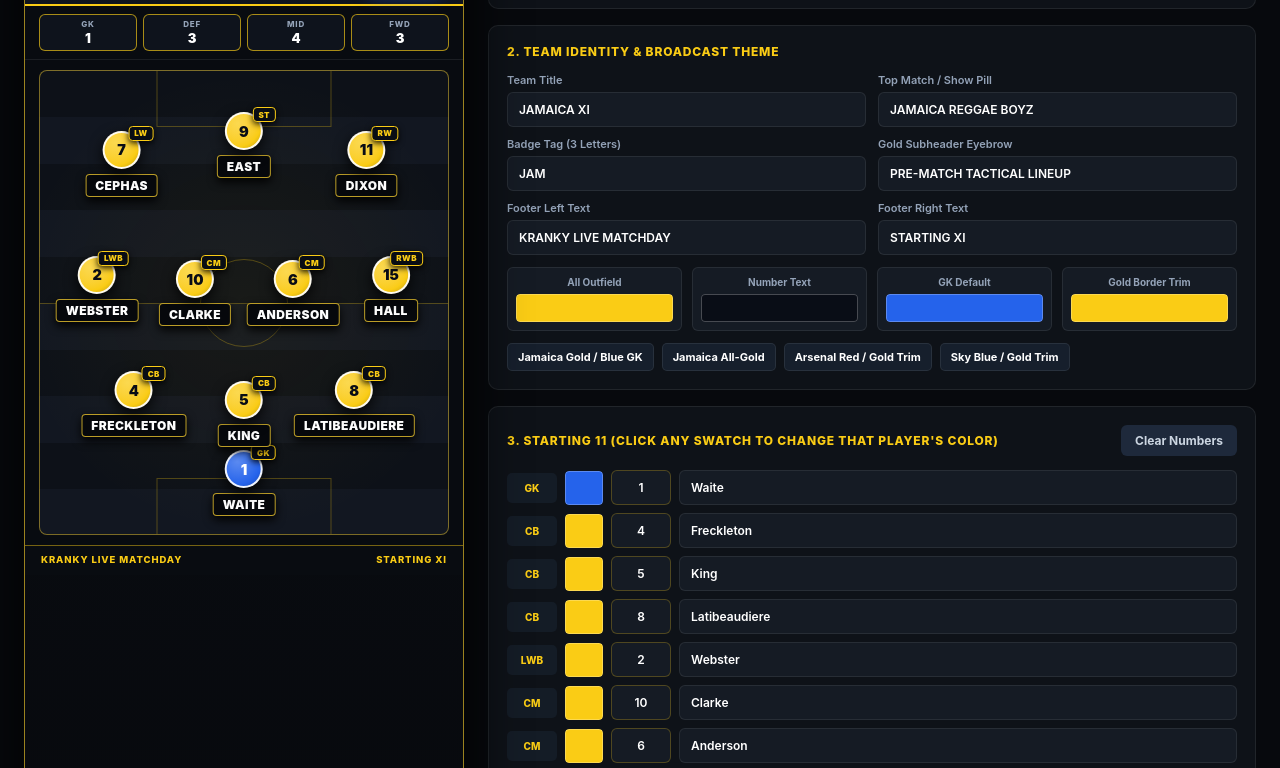
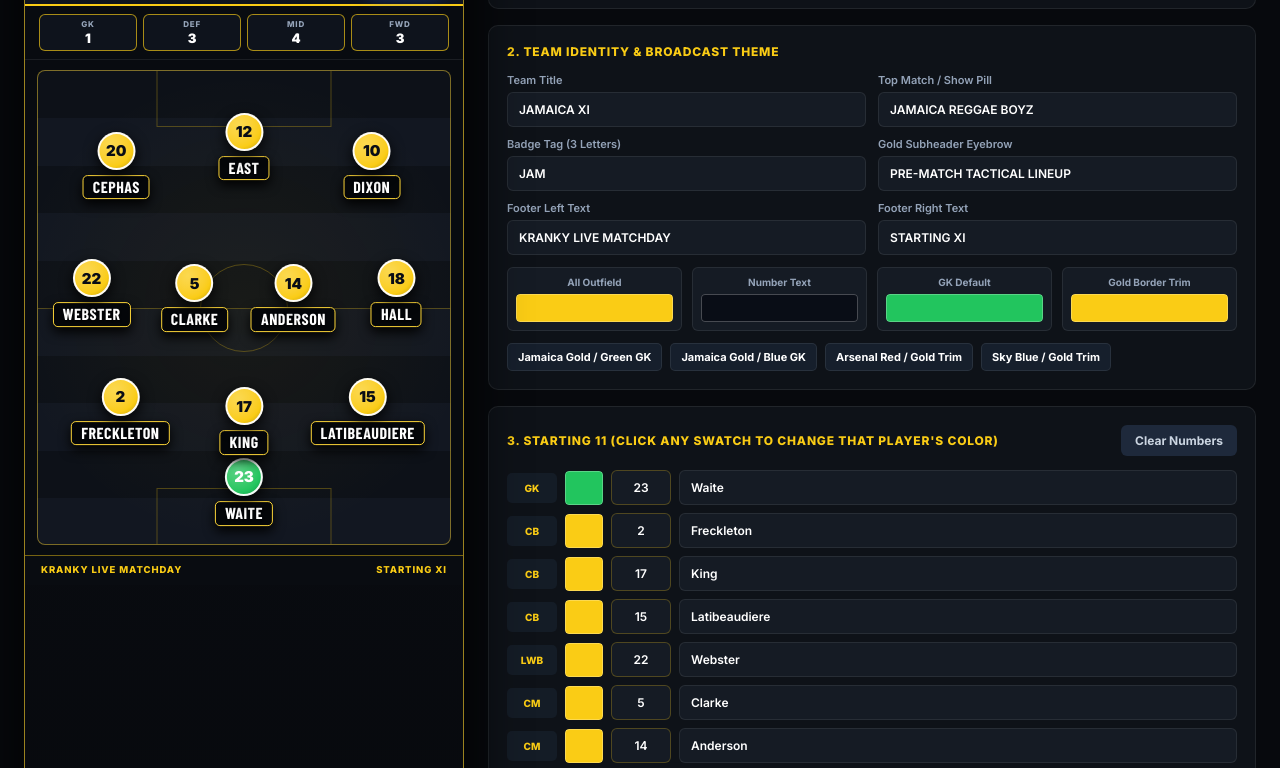
Before and after one commit to spencber/kranky-starting-11, a plain HTML site: page index.html in a window 1280 px wide. Shown: the part 194-962 px from the top of the page. Drawn offline with nearby package versions, Linux system fonts and the light colour scheme; a web font is replaced by a local one.

Commit message:
Update index.html

```diff
--- a/index.html
+++ b/index.html
@@ -5,6 +5,8 @@
   <meta name="viewport" content="width=device-width, initial-scale=1.0" />
   <title>Kranky Starting 11 Studio</title>
   <style>
+    @import url('https://fonts.googleapis.com/css2?family=Barlow+Condensed:wght@700;800;900&family=Inter:wght@600;700;800;900&display=swap');
+
     :root {
       --bg-app: #07090d;
       --bg-panel: #0e1218;
@@ -12,7 +14,7 @@
       --border-subtle: rgba(255, 255, 255, 0.08);
       --kit-primary: #facc15;
       --kit-text: #090d16;
-      --gk-primary: #2563eb;
+      --gk-primary: #22c55e;
       --accent-color: #facc15;
       --text-main: #f8fafc;
       --text-muted: #94a3b8;
@@ -131,7 +133,6 @@
       position: relative;
     }
 
-    /* Top Pill Bar (Matches "Jamaica 3 - 2 Mexico" pill) */
     .top-match-bar {
       padding: 10px 16px 6px;
       display: flex;
@@ -163,7 +164,6 @@
       font-size: 10.5px;
     }
 
-    /* Gold-Ruled Broadcast Header */
     .graphic-header {
       padding: 10px 18px 12px;
       background: linear-gradient(180deg, #0b0f16 0%, #0f141e 100%);
@@ -214,7 +214,6 @@
       line-height: 1.05;
     }
 
-    /* Circular Formation Callout Badge (Matches the Rating Circle on Right) */
     .formation-circle-badge {
       min-width: 66px;
       height: 54px;
@@ -247,7 +246,6 @@
       margin-top: 2px;
     }
 
-    /* Gold-Bordered Tactical Summary Strip (Matches the 5 Stat Boxes) */
     .tactical-boxes-strip {
       display: grid;
       grid-template-columns: repeat(4, 1fr);
@@ -282,14 +280,14 @@
 
     /* --- TACTICAL PITCH AREA --- */
     .pitch-wrapper {
-      padding: 10px 14px 10px;
+      padding: 10px 12px 10px;
       background: #080b10;
     }
 
     .pitch {
       position: relative;
       width: 100%;
-      height: 465px;
+      height: 475px;
       border-radius: 8px;
       border: 1.5px solid color-mix(in srgb, var(--accent-color) 40%, rgba(255, 255, 255, 0.1));
       overflow: hidden;
@@ -298,9 +296,9 @@
         repeating-linear-gradient(
           to bottom,
           #0d1118 0px,
-          #0d1118 46.5px,
-          #121721 46.5px,
-          #121721 93px
+          #0d1118 47.5px,
+          #121721 47.5px,
+          #121721 95px
         );
     }
 
@@ -346,7 +344,7 @@
       border-bottom: none;
     }
 
-    /* --- PLAYER TOKENS WITH POSITION BADGES --- */
+    /* --- PLAYER TOKENS WITH LARGE, HIGH-VISIBILITY NAMEPLATES --- */
     .player-node {
       position: absolute;
       transform: translate(-50%, -50%);
@@ -375,15 +373,14 @@
       );
       color: var(--token-fg, var(--kit-text));
       font-weight: 900;
-      font-size: 14.5px;
+      font-size: 15px;
       display: flex;
       align-items: center;
       justify-content: center;
-      border: 2px solid rgba(255, 255, 255, 0.92);
-      box-shadow: 0 5px 14px rgba(0, 0, 0, 0.85);
+      border: 2px solid rgba(255, 255, 255, 0.95);
+      box-shadow: 0 5px 14px rgba(0, 0, 0, 0.9);
     }
 
-    /* Position Badge on Top-Right of Player Circle */
     .pos-pill {
       display: none;
       position: absolute;
@@ -404,20 +401,23 @@
       display: inline-block;
     }
 
-    /* High-Contrast Broadcast Nameplate */
+    /* BIGGER, BOLDER BROADCAST TV NAMEPLATE */
     .name-plate {
       margin-top: 5px;
       padding: 3px 9px;
-      background: #06080c;
-      border: 1.5px solid color-mix(in srgb, var(--accent-color) 65%, rgba(255, 255, 255, 0.25));
-      border-radius: 4px;
-      font-size: 12px;
+      background: #040609;
+      border: 1.5px solid color-mix(in srgb, var(--accent-color) 85%, #ffffff);
+      border-radius: 5px;
+      font-family: 'Barlow Condensed', 'Inter', sans-serif;
+      font-size: 16px;
       font-weight: 900;
-      letter-spacing: 0.4px;
+      line-height: 1.05;
+      letter-spacing: 0.5px;
       color: #ffffff;
+      text-shadow: 0 1px 2px rgba(0, 0, 0, 1);
       text-transform: uppercase;
       white-space: nowrap;
-      box-shadow: 0 4px 10px rgba(0, 0, 0, 0.95);
+      box-shadow: 0 5px 12px rgba(0, 0, 0, 0.98);
     }
 
     .graphic-footer {
@@ -627,7 +627,7 @@
   </header>
 
   <main class="workspace">
-    <!-- LEFT: BROADCAST GRAPHIC (KRANKY RATINGS PRESENTATION STYLE) -->
+    <!-- LEFT: BROADCAST GRAPHIC -->
     <section class="broadcast-card" id="broadcastGraphic">
       <div class="top-match-bar">
         <div class="match-pill">
@@ -658,7 +658,7 @@
       </div>
 
       <div class="pitch-wrapper">
-        <div class="pitch show-pos" id="pitchCanvas">
+        <div class="pitch" id="pitchCanvas">
           <div class="pitch-line-half"></div>
           <div class="pitch-circle-center"></div>
           <div class="pitch-box-top"></div>
@@ -695,7 +695,7 @@
           </div>
           <div style="display:flex; align-items:flex-end; padding-bottom:6px;">
             <label style="display:flex; align-items:center; gap:8px; cursor:pointer; color:#e2e8f0;">
-              <input type="checkbox" id="togglePosCheck" checked onchange="togglePositions()" />
+              <input type="checkbox" id="togglePosCheck" onchange="togglePositions()" />
               Show Position Badges (GK, CB, LWB, ST)
             </label>
           </div>
@@ -750,7 +750,7 @@
           </div>
           <div class="color-box">
             <span>GK Default</span>
-            <input type="color" id="gkColorPicker" value="#2563eb" oninput="updateGlobalColors()" />
+            <input type="color" id="gkColorPicker" value="#22c55e" oninput="updateGlobalColors()" />
           </div>
           <div class="color-box">
             <span>Gold Border Trim</span>
@@ -759,8 +759,8 @@
         </div>
 
         <div class="preset-row">
+          <button class="preset-btn" onclick="applyPreset('#facc15', '#090d16', '#22c55e', '#facc15')">Jamaica Gold / Green GK</button>
           <button class="preset-btn" onclick="applyPreset('#facc15', '#090d16', '#2563eb', '#facc15')">Jamaica Gold / Blue GK</button>
-          <button class="preset-btn" onclick="applyPreset('#facc15', '#090d16', '#facc15', '#facc15')">Jamaica All-Gold</button>
           <button class="preset-btn" onclick="applyPreset('#ef4444', '#ffffff', '#2563eb', '#facc15')">Arsenal Red / Gold Trim</button>
           <button class="preset-btn" onclick="applyPreset('#38bdf8', '#090d16', '#f97316', '#facc15')">Sky Blue / Gold Trim</button>
         </div>
@@ -793,36 +793,36 @@
     const FORMATIONS = {
       "3-4-3": [
         { pos: "GK", x: 50, y: 89 },
-        { pos: "CB", x: 23, y: 72 },
+        { pos: "CB", x: 20, y: 72 },
         { pos: "CB", x: 50, y: 74 },
-        { pos: "CB", x: 77, y: 72 },
-        { pos: "LWB", x: 14, y: 47 },
+        { pos: "CB", x: 80, y: 72 },
+        { pos: "LWB", x: 13, y: 47 },
         { pos: "CM", x: 38, y: 48 },
         { pos: "CM", x: 62, y: 48 },
-        { pos: "RWB", x: 86, y: 47 },
-        { pos: "LW", x: 20, y: 20 },
+        { pos: "RWB", x: 87, y: 47 },
+        { pos: "LW", x: 19, y: 20 },
         { pos: "ST", x: 50, y: 16 },
-        { pos: "RW", x: 80, y: 20 }
+        { pos: "RW", x: 81, y: 20 }
       ],
       "4-3-3": [
         { pos: "GK", x: 50, y: 89 },
-        { pos: "LB", x: 15, y: 72 },
+        { pos: "LB", x: 14, y: 72 },
         { pos: "CB", x: 38, y: 74 },
         { pos: "CB", x: 62, y: 74 },
-        { pos: "RB", x: 85, y: 72 },
-        { pos: "CM", x: 24, y: 48 },
+        { pos: "RB", x: 86, y: 72 },
+        { pos: "CM", x: 23, y: 48 },
         { pos: "CDM", x: 50, y: 50 },
-        { pos: "CM", x: 76, y: 48 },
+        { pos: "CM", x: 77, y: 48 },
         { pos: "LW", x: 18, y: 20 },
         { pos: "ST", x: 50, y: 16 },
         { pos: "RW", x: 82, y: 20 }
       ],
       "4-2-3-1": [
         { pos: "GK", x: 50, y: 89 },
-        { pos: "LB", x: 15, y: 72 },
+        { pos: "LB", x: 14, y: 72 },
         { pos: "CB", x: 38, y: 74 },
         { pos: "CB", x: 62, y: 74 },
-        { pos: "RB", x: 85, y: 72 },
+        { pos: "RB", x: 86, y: 72 },
         { pos: "CDM", x: 35, y: 55 },
         { pos: "CDM", x: 65, y: 55 },
         { pos: "LW", x: 18, y: 35 },
@@ -832,67 +832,67 @@
       ],
       "3-5-2": [
         { pos: "GK", x: 50, y: 89 },
-        { pos: "CB", x: 23, y: 73 },
+        { pos: "CB", x: 20, y: 73 },
         { pos: "CB", x: 50, y: 75 },
-        { pos: "CB", x: 77, y: 73 },
-        { pos: "LWB", x: 13, y: 47 },
+        { pos: "CB", x: 80, y: 73 },
+        { pos: "LWB", x: 12, y: 47 },
         { pos: "CM", x: 31, y: 48 },
         { pos: "CDM", x: 50, y: 50 },
         { pos: "CM", x: 69, y: 48 },
-        { pos: "RWB", x: 87, y: 47 },
-        { pos: "ST", x: 36, y: 18 },
-        { pos: "ST", x: 64, y: 18 }
+        { pos: "RWB", x: 88, y: 47 },
+        { pos: "ST", x: 35, y: 18 },
+        { pos: "ST", x: 65, y: 18 }
       ],
       "4-4-2": [
         { pos: "GK", x: 50, y: 89 },
-        { pos: "LB", x: 15, y: 72 },
+        { pos: "LB", x: 14, y: 72 },
         { pos: "CB", x: 38, y: 74 },
         { pos: "CB", x: 62, y: 74 },
-        { pos: "RB", x: 85, y: 72 },
-        { pos: "LM", x: 15, y: 47 },
+        { pos: "RB", x: 86, y: 72 },
+        { pos: "LM", x: 14, y: 47 },
         { pos: "CM", x: 38, y: 47 },
         { pos: "CM", x: 62, y: 47 },
-        { pos: "RM", x: 85, y: 47 },
-        { pos: "ST", x: 36, y: 18 },
-        { pos: "ST", x: 64, y: 18 }
+        { pos: "RM", x: 86, y: 47 },
+        { pos: "ST", x: 35, y: 18 },
+        { pos: "ST", x: 65, y: 18 }
       ],
       "5-3-2": [
         { pos: "GK", x: 50, y: 89 },
-        { pos: "LWB", x: 13, y: 71 },
+        { pos: "LWB", x: 12, y: 71 },
         { pos: "CB", x: 31, y: 74 },
         { pos: "CB", x: 50, y: 74 },
         { pos: "CB", x: 69, y: 74 },
-        { pos: "RWB", x: 87, y: 71 },
-        { pos: "CM", x: 26, y: 47 },
+        { pos: "RWB", x: 88, y: 71 },
+        { pos: "CM", x: 25, y: 47 },
         { pos: "CDM", x: 50, y: 47 },
-        { pos: "CM", x: 74, y: 47 },
-        { pos: "ST", x: 36, y: 18 },
-        { pos: "ST", x: 64, y: 18 }
+        { pos: "CM", x: 75, y: 47 },
+        { pos: "ST", x: 35, y: 18 },
+        { pos: "ST", x: 65, y: 18 }
       ],
       "4-1-4-1": [
         { pos: "GK", x: 50, y: 89 },
-        { pos: "LB", x: 15, y: 73 },
+        { pos: "LB", x: 14, y: 73 },
         { pos: "CB", x: 38, y: 75 },
         { pos: "CB", x: 62, y: 75 },
-        { pos: "RB", x: 85, y: 73 },
+        { pos: "RB", x: 86, y: 73 },
         { pos: "CDM", x: 50, y: 56 },
-        { pos: "LM", x: 15, y: 37 },
+        { pos: "LM", x: 14, y: 37 },
         { pos: "CM", x: 38, y: 37 },
         { pos: "CM", x: 62, y: 37 },
-        { pos: "RM", x: 85, y: 37 },
+        { pos: "RM", x: 86, y: 37 },
         { pos: "ST", x: 50, y: 15 }
       ],
       "4-3-2-1": [
         { pos: "GK", x: 50, y: 89 },
-        { pos: "LB", x: 15, y: 73 },
+        { pos: "LB", x: 14, y: 73 },
         { pos: "CB", x: 38, y: 75 },
         { pos: "CB", x: 62, y: 75 },
-        { pos: "RB", x: 85, y: 73 },
-        { pos: "CM", x: 25, y: 53 },
+        { pos: "RB", x: 86, y: 73 },
+        { pos: "CM", x: 24, y: 53 },
         { pos: "CDM", x: 50, y: 53 },
-        { pos: "CM", x: 75, y: 53 },
-        { pos: "CAM", x: 34, y: 34 },
-        { pos: "CAM", x: 66, y: 34 },
+        { pos: "CM", x: 76, y: 53 },
+        { pos: "CAM", x: 33, y: 34 },
+        { pos: "CAM", x: 67, y: 34 },
         { pos: "ST", x: 50, y: 15 }
       ]
     };
@@ -900,22 +900,22 @@
     let currentColors = {
       primary: "#facc15",
       text: "#090d16",
-      gk: "#2563eb",
+      gk: "#22c55e",
       accent: "#facc15"
     };
 
     let squad = [
-      { num: "1", name: "Waite", color: "#2563eb" },
-      { num: "4", name: "Freckleton", color: "#facc15" },
-      { num: "5", name: "King", color: "#facc15" },
-      { num: "8", name: "Latibeaudiere", color: "#facc15" },
-      { num: "2", name: "Webster", color: "#facc15" },
-      { num: "10", name: "Clarke", color: "#facc15" },
-      { num: "6", name: "Anderson", color: "#facc15" },
-      { num: "15", name: "Hall", color: "#facc15" },
-      { num: "7", name: "Cephas", color: "#facc15" },
-      { num: "9", name: "East", color: "#facc15" },
-      { num: "11", name: "Dixon", color: "#facc15" }
+      { num: "23", name: "Waite", color: "#22c55e" },
+      { num: "2", name: "Freckleton", color: "#facc15" },
+      { num: "17", name: "King", color: "#facc15" },
+      { num: "15", name: "Latibeaudiere", color: "#facc15" },
+      { num: "22", name: "Webster", color: "#facc15" },
+      { num: "5", name: "Clarke", color: "#facc15" },
+      { num: "14", name: "Anderson", color: "#facc15" },
+      { num: "18", name: "Hall", color: "#facc15" },
+      { num: "20", name: "Cephas", color: "#facc15" },
+      { num: "12", name: "East", color: "#facc15" },
+      { num: "10", name: "Dixon", color: "#facc15" }
     ];
 
     function getContrastText(hex) {
@@ -1120,7 +1120,7 @@
     }
 
     function saveLocal() {
-      localStorage.setItem("kranky_starting_11_v7", JSON.stringify(getStateObject()));
+      localStorage.setItem("kranky_starting_11_v8", JSON.stringify(getStateObject()));
     }
 
     async function pushCloudSync() {
@@ -1165,7 +1165,7 @@
     function adjustObsScale() {
       const card = document.getElementById("broadcastGraphic");
       if (!card || !document.body.classList.contains("obs-mode")) return;
-      const cardHeight = card.offsetHeight || 650;
+      const cardHeight = card.offsetHeight || 660;
       const scaleW = window.innerWidth / 440;
       const scaleH = window.innerHeight / cardHeight;
       const scale = Math.min(scaleW, scaleH);
@@ -1182,7 +1182,7 @@
         window.addEventListener("resize", adjustObsScale);
       }
 
-      const saved = localStorage.getItem("kranky_starting_11_v7");
+      const saved = localStorage.getItem("kranky_starting_11_v8");
       if (saved) {
         try {
           applyStateObject(JSON.parse(saved));
```
